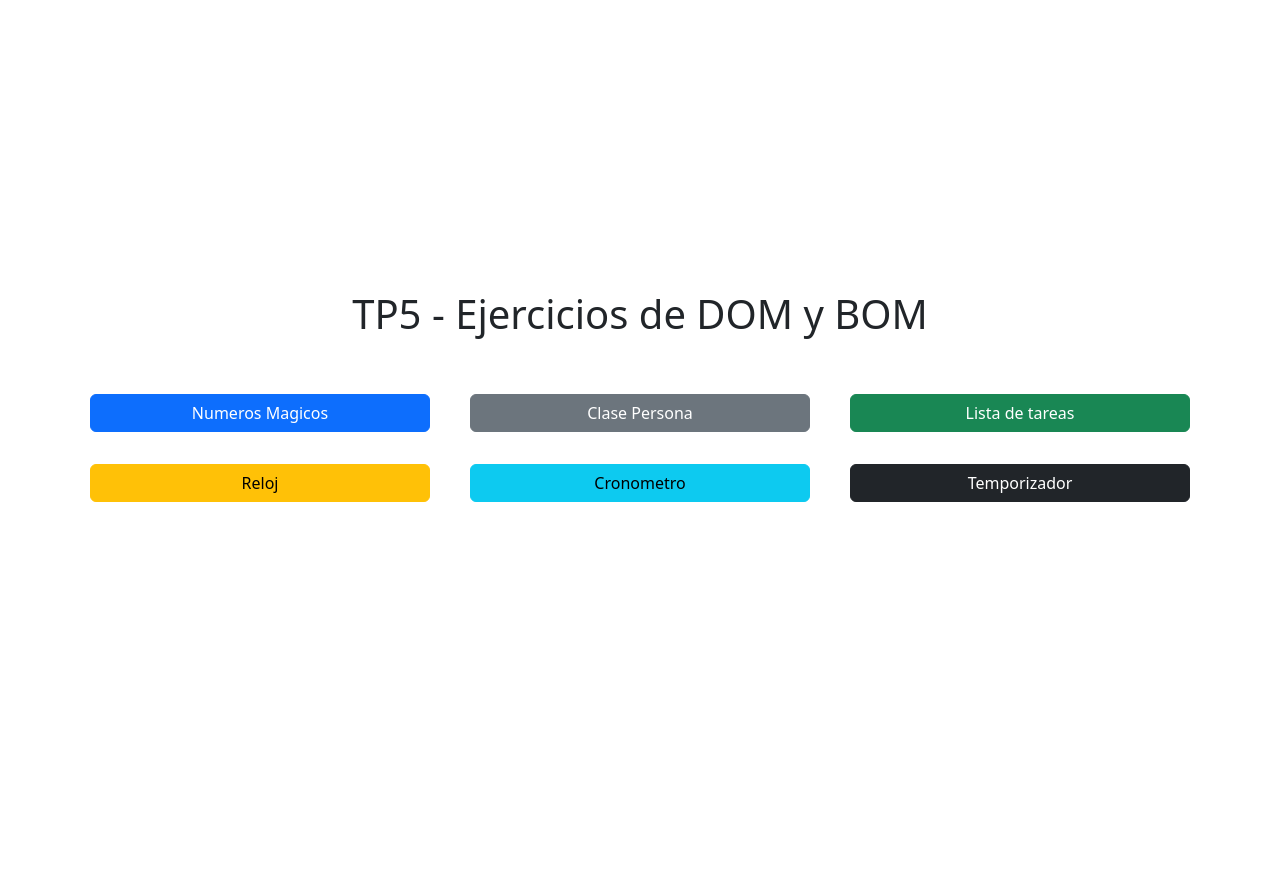
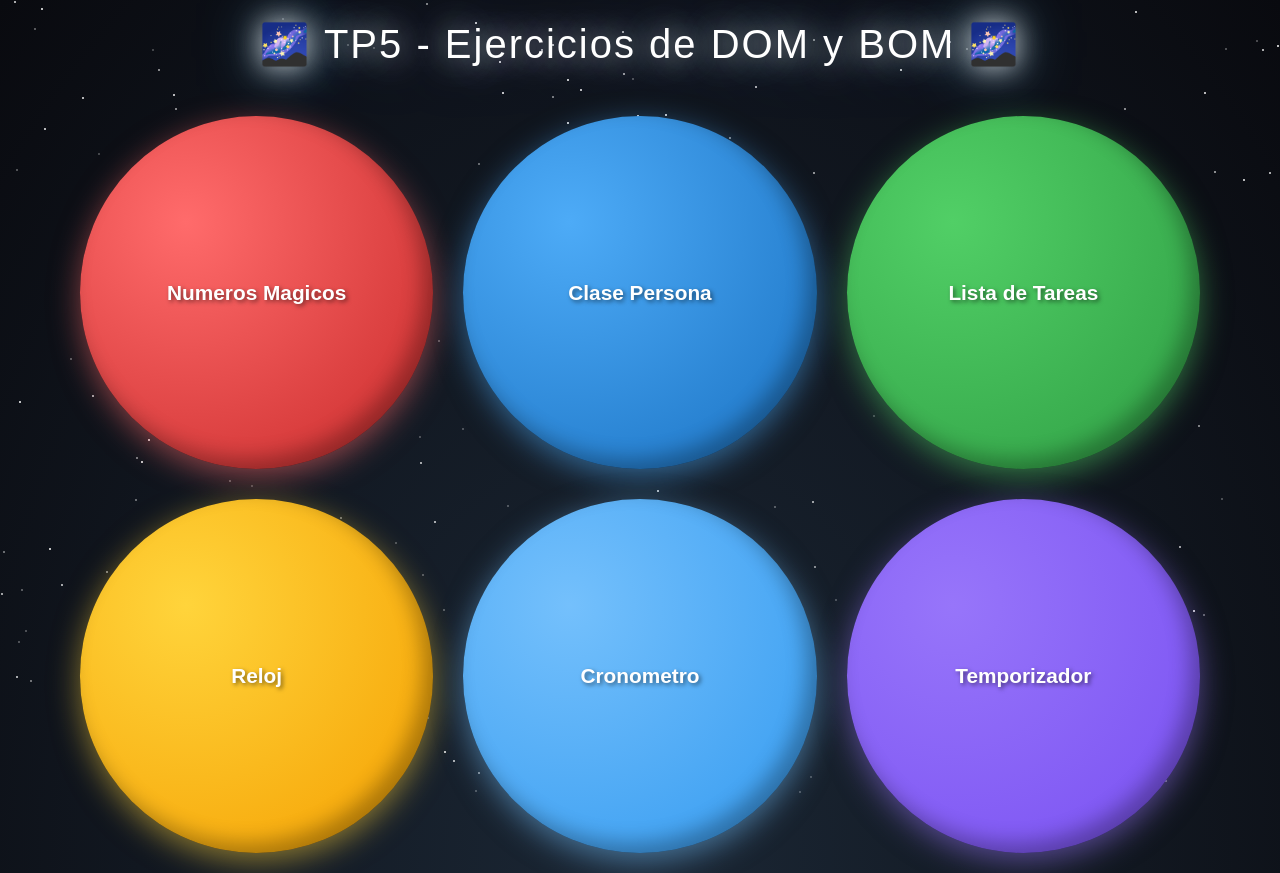
Before and after one commit to Juanmd14/javascript-tp5, a plain HTML site: page index.html in a window 1280 px wide. Before the commit the page ends 800 px from the top, so only its background shows below. Drawn offline with nearby package versions, Linux system fonts and the light colour scheme; some packages are replaced by stand-ins of ours; a script that the page names is missing.

Commit message:
ejercicio 2 y estilos a los planetas

```diff
--- /dev/null
+++ b/clase-persona/style.css
@@ -0,0 +1,84 @@
+  * {
+        margin: 0;
+        padding: 0;
+        box-sizing: border-box;
+      }
+
+      body {
+        font-family: Arial, sans-serif;
+        background-color: #f5f5f5;
+        padding: 40px 20px;
+      }
+
+      .container {
+        max-width: 500px;
+        margin: 0 auto;
+        background: white;
+        padding: 30px;
+        border-radius: 8px;
+        box-shadow: 0 2px 10px rgba(0, 0, 0, 0.1);
+      }
+
+      h1 {
+        color: #333;
+        margin-bottom: 25px;
+        font-size: 24px;
+      }
+
+      .form-group {
+        margin-bottom: 15px;
+      }
+
+      label {
+        display: block;
+        color: #555;
+        margin-bottom: 5px;
+        font-size: 14px;
+      }
+
+      input {
+        width: 100%;
+        padding: 10px;
+        border: 1px solid #ddd;
+        border-radius: 4px;
+        font-size: 14px;
+      }
+
+      input:focus {
+        outline: none;
+        border-color: #4CAF50;
+      }
+
+      button {
+        padding: 10px 20px;
+        border: none;
+        border-radius: 4px;
+        font-size: 14px;
+        cursor: pointer;
+        margin-top: 10px;
+        margin-right: 10px;
+      }
+
+      .btn-primary {
+        background-color: #4CAF50;
+        color: white;
+      }
+
+      .btn-primary:hover {
+        background-color: #45a049;
+      }
+
+      .btn-secondary {
+        background-color: #008CBA;
+        color: white;
+      }
+
+      .btn-secondary:hover {
+        background-color: #007399;
+      }
+
+      .actions {
+        margin-top: 25px;
+        padding-top: 20px;
+        border-top: 1px solid #eee;
+      }
--- a/index.html
+++ b/index.html
@@ -1,40 +1,70 @@
 <!DOCTYPE html>
 <html lang="es">
-<head>
-  <meta charset="UTF-8">
-  <meta name="viewport" content="width=device-width, initial-scale=1.0">
-  <title>TP 5</title>
-  <link href="https://cdn.jsdelivr.net/npm/bootstrap@5.3.0/dist/css/bootstrap.min.css" rel="stylesheet">
-</head>
-<body class="d-flex flex-column align-items-center justify-content-center vh-100">
+  <head>
+    <meta charset="UTF-8" />
+    <meta name="viewport" content="width=device-width, initial-scale=1.0" />
+    <title>TP 5</title>
+    <link
+      href="https://cdn.jsdelivr.net/npm/bootstrap@5.3.0/dist/css/bootstrap.min.css"
+      rel="stylesheet"
+    />
+    <link rel="stylesheet" href="style.css" />
+  </head>
+  <body>
+    <div class="stars" id="stars"></div>
 
-  <h1 class="mb-5"> TP5 - Ejercicios de DOM y BOM</h1>
+    <div class="space-container">
+      <h1>🌌 TP5 - Ejercicios de DOM y BOM 🌌</h1>
 
-  <div class="container">
-    <div class="row mb-3">
-      <div class="col d-flex justify-content-center">
-        <a href="numeros-magicos/index.html" class="btn btn-primary m-2 w-100">Numeros Magicos</a>
-      </div>
-      <div class="col d-flex justify-content-center">
-        <a href="clase-persona/index.html" class="btn btn-secondary m-2 w-100">Clase Persona</a>
-      </div>
-      <div class="col d-flex justify-content-center">
-        <a href="ejercicio3/index.html" class="btn btn-success m-2 w-100">Lista de tareas</a>
+      <div class="planets-grid">
+        <a href="numeros-magicos/index.html" class="planet-btn planet-1">
+          <div class="planet-content">
+            <span class="planet-name">Numeros Magicos</span>
+          </div>
+        </a>
+
+        <a href="clase-persona/index.html" class="planet-btn planet-2">
+          <div class="planet-content">
+            <span class="planet-name">Clase Persona</span>
+          </div>
+        </a>
+
+        <a href="ejercicio3/index.html" class="planet-btn planet-3">
+          <div class="planet-content">
+            <span class="planet-name">Lista de Tareas</span>
+          </div>
+        </a>
+
+        <a href="reloj/reloj.html" class="planet-btn planet-4">
+          <div class="planet-content">
+            <span class="planet-name">Reloj</span>
+          </div>
+        </a>
+
+        <a href="ejercicio5/index.html" class="planet-btn planet-5">
+          <div class="planet-content">
+            <span class="planet-name">Cronometro</span>
+          </div>
+        </a>
+
+        <a href="ejercicio6/index.html" class="planet-btn planet-6">
+          <div class="planet-content">
+            <span class="planet-name">Temporizador</span>
+          </div>
+        </a>
       </div>
     </div>
-
-    <div class="row">
-      <div class="col d-flex justify-content-center">
-        <a href="reloj/reloj.html" class="btn btn-warning m-2 w-100">Reloj</a>
-      </div>
-      <div class="col d-flex justify-content-center">
-        <a href="ejercicio5/index.html" class="btn btn-info m-2 w-100">Cronometro</a>
-      </div>
-      <div class="col d-flex justify-content-center">
-        <a href="ejercicio6/index.html" class="btn btn-dark m-2 w-100">Temporizador</a>
-      </div>
-    </div>
-  </div>
+    <script>
+      const starsContainer = document.getElementById("stars");
+      for (let i = 0; i < 200; i++) {
+        const star = document.createElement("div");
+        star.className = "star";
+        star.style.left = Math.random() * 100 + "%";
+        star.style.top = Math.random() * 100 + "%";
+        star.style.animationDelay = Math.random() * 3 + "s";
+        starsContainer.appendChild(star);
+      }
+    </script>
 
     <script src="https://cdn.jsdelivr.net/npm/canvas-confetti@1.5.1/dist/confetti.browser.min.js"></script>
 
--- /dev/null
+++ b/style.css
@@ -0,0 +1,167 @@
+  * {
+      margin: 0;
+      padding: 0;
+      box-sizing: border-box;
+  }
+
+
+/* Fondo */
+  body {
+      background: radial-gradient(ellipse at bottom, #1b2735 0%, #090a0f 100%);
+      min-height: 100vh;
+      overflow: hidden;
+      position: relative;
+      font-family: 'Arial', sans-serif;
+  }
+
+  /* Estrellas */
+  .stars {
+      position: fixed;
+      top: 0;
+      left: 0;
+      width: 100%;
+      height: 100%;
+      pointer-events: none;
+  }
+
+  .star {
+      position: absolute;
+      width: 2px;
+      height: 2px;
+      background: white;
+      border-radius: 50%;
+      animation: twinkle 3s infinite;
+  }
+
+  @keyframes twinkle {
+
+      0%,
+      100% {
+          opacity: 0.3;
+      }
+
+      50% {
+          opacity: 1;
+      }
+  }
+
+  /* Contenedor */
+  .space-container {
+      position: relative;
+      z-index: 10;
+      display: flex;
+      flex-direction: column;
+      align-items: center;
+      justify-content: center;
+      min-height: 100vh;
+      padding: 20px;
+  }
+
+  h1 {
+      color: #fff;
+      font-size: 2.5rem;
+      text-align: center;
+      margin-bottom: 3rem;
+      text-shadow: 0 0 20px rgba(255, 255, 255, 0.5),
+          0 0 40px rgba(100, 200, 255, 0.3);
+      letter-spacing: 2px;
+      animation: glow 2s ease-in-out infinite;
+  }
+
+  @keyframes glow {
+
+      0%,
+      100% {
+          text-shadow: 0 0 20px rgba(255, 255, 255, 0.5), 0 0 40px rgba(100, 200, 255, 0.3);
+      }
+
+      50% {
+          text-shadow: 0 0 30px rgba(255, 255, 255, 0.8), 0 0 60px rgba(100, 200, 255, 0.5);
+      }
+  }
+
+  .planets-grid {
+      display: grid;
+      grid-template-columns: repeat(3, 1fr);
+      gap: 30px;
+      max-width: 1120px;
+      width: 100%;
+  }
+
+  .planet-btn {
+      position: relative;
+      width: 100%;
+      text-decoration: none;
+      color: inherit;
+      display: block;
+      aspect-ratio: 1;
+      border: none;
+      border-radius: 50%;
+      cursor: pointer;
+      transition: transform 0.3s ease;
+      box-shadow: 0 8px 30px rgba(0, 0, 0, 0.6);
+      overflow: hidden;
+  }
+
+  .planet-btn:hover {
+      transform: scale(1.1) rotate(5deg);
+  }
+
+  .planet-btn:active {
+      transform: scale(0.95);
+  }
+
+  .planet-1 {
+      background: radial-gradient(circle at 30% 30%, #ff6b6b, #c92a2a);
+      box-shadow: 0 8px 30px rgba(255, 107, 107, 0.5),
+          inset -10px -10px 20px rgba(0, 0, 0, 0.3);
+  }
+
+  .planet-2 {
+      background: radial-gradient(circle at 30% 30%, #4dabf7, #1971c2);
+      box-shadow: 0 8px 30px rgba(77, 171, 247, 0.5),
+          inset -10px -10px 20px rgba(0, 0, 0, 0.3);
+  }
+
+  .planet-3 {
+      background: radial-gradient(circle at 30% 30%, #51cf66, #2f9e44);
+      box-shadow: 0 8px 30px rgba(81, 207, 102, 0.5),
+          inset -10px -10px 20px rgba(0, 0, 0, 0.3);
+  }
+
+  .planet-4 {
+      background: radial-gradient(circle at 30% 30%, #ffd43b, #f59f00);
+      box-shadow: 0 8px 30px rgba(255, 212, 59, 0.5),
+          inset -10px -10px 20px rgba(0, 0, 0, 0.3);
+  }
+
+  .planet-5 {
+      background: radial-gradient(circle at 30% 30%, #74c0fc, #339af0);
+      box-shadow: 0 8px 30px rgba(116, 192, 252, 0.5),
+          inset -10px -10px 20px rgba(0, 0, 0, 0.3);
+  }
+
+  .planet-6 {
+      background: radial-gradient(circle at 30% 30%, #9775fa, #7950f2);
+      box-shadow: 0 8px 30px rgba(151, 117, 250, 0.5),
+          inset -10px -10px 20px rgba(0, 0, 0, 0.3);
+  }
+
+  .planet-content {
+      display: flex;
+      flex-direction: column;
+      align-items: center;
+      justify-content: center;
+      height: 100%;
+      color: white;
+      text-decoration: none;
+      font-weight: bold;
+      text-shadow: 2px 2px 4px rgba(0, 0, 0, 0.5);
+      padding: 10px;
+  }
+
+  .planet-name {
+      font-size: 1.3rem;
+      text-align: center;
+
+  }
```
Also changed, not shown: clase-persona/ejercicio-2.js (added, +76 -0 lines), clase-persona/index.html (added, +67 -0 lines).
